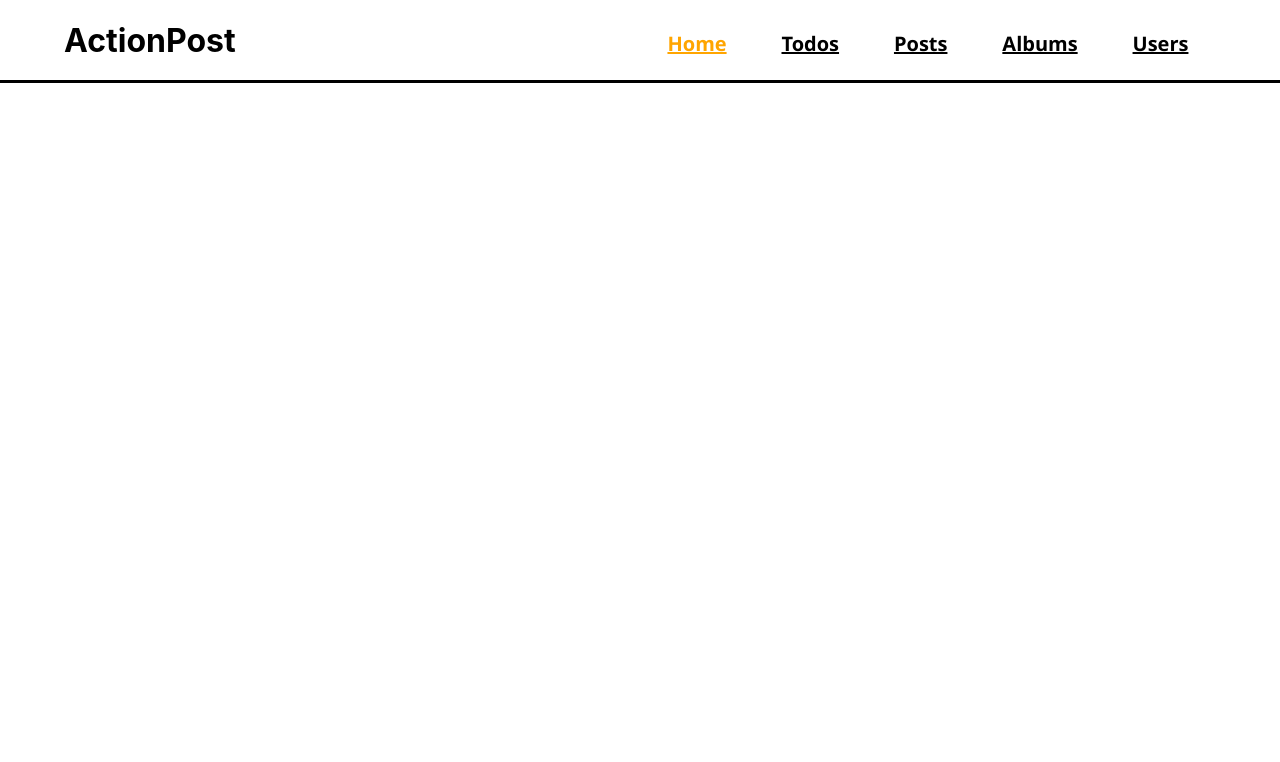
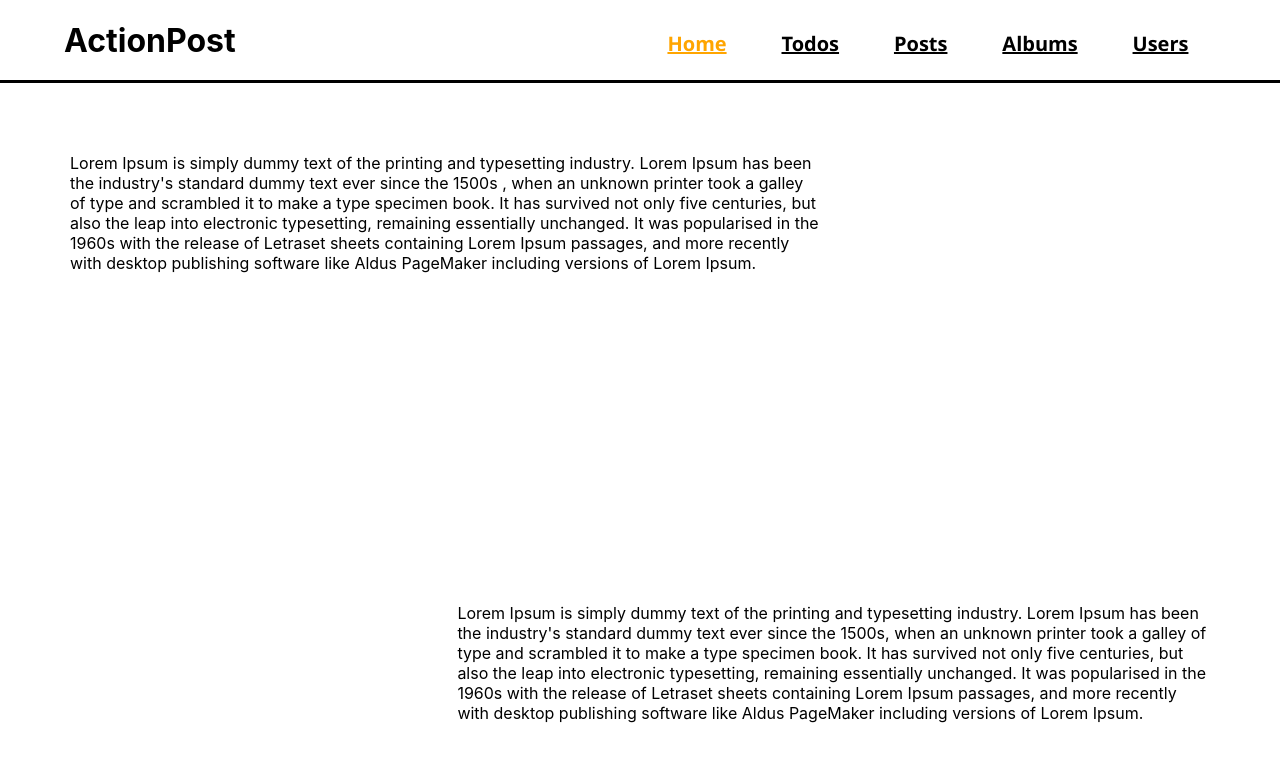
Before and after one commit to Burakpncr/React-MediaApp, a React (Create React App) app: page / in a window 1280 px wide. Shown: the top 762 px of the page. Built offline with nearby package versions, Linux system fonts and the light colour scheme.

Commit message:
feat : Home application failed

```diff
--- a/src/App.js
+++ b/src/App.js
@@ -1,9 +1,11 @@
 import Header from './Components/Header'
+import Home from './Pages/Home';
 
 function App() {
   return (
     <div>
      <Header />
+     <Home />
     </div>
   );
 }
--- /dev/null
+++ b/src/Pages/Home/Home.css
@@ -0,0 +1,21 @@
+.Home-Container {
+  display: inline-block;
+  width: 100%;
+}
+.Home-Wrapper {
+  display: flex;
+  margin : 50px;
+  height: 50vh;
+}
+.Home-info {
+  width: 65%;
+  margin: 20px;
+}
+.Home-images {
+  width: 30%;
+  margin: 20px;
+}
+#home-img{
+  max-width: 100%;
+  height: 40vh;
+}
--- /dev/null
+++ b/src/Pages/Home/index.js
@@ -0,0 +1,40 @@
+import React from 'react'
+import "./Home.css"
+
+function Home() {
+  return (
+    <div className="Home-Container">
+      <div className="Home-Wrapper">
+      <div className="Home-info">
+      Lorem Ipsum is simply dummy text of the printing and typesetting industry. Lorem Ipsum has been the industry's
+      standard dummy text ever since the 1500s
+      , when an unknown printer took a galley of type and scrambled it to make a type specimen book.
+      It has survived not only five centuries, but also the leap into electronic typesetting, remaining essentially unchanged.
+      It was popularised in the 1960s with the release of Letraset sheets containing Lorem Ipsum passages,
+      and more recently with desktop publishing software like Aldus PageMaker including versions of Lorem Ipsum.
+      </div>
+      <div className="Home-images">
+        <img />
+      </div>
+      </div>
+
+      <div className="Home-Wrapper">
+      <div className="Home-images">
+      <img />
+      </div>
+      <div className="Home-info">
+      Lorem Ipsum is simply dummy text of the printing and typesetting industry.
+      Lorem Ipsum has been the industry's standard dummy text ever since the 1500s,
+      when an unknown printer took a galley of type and scrambled it to make a type specimen book.
+      It has survived not only five centuries, but also the leap into electronic typesetting, remaining essentially unchanged.
+       It was popularised in the 1960s with the release of Letraset sheets containing Lorem Ipsum passages,
+        and more recently with desktop publishing software like Aldus PageMaker including versions of Lorem Ipsum.
+      </div>
+      </div>
+
+
+    </div>
+  )
+}
+
+export default Home
```
